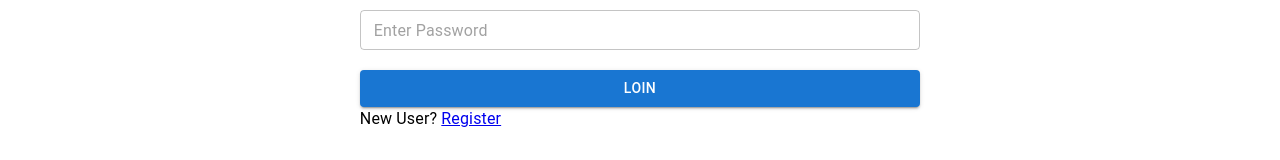
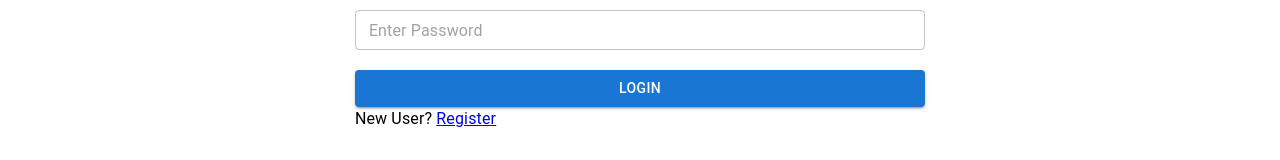
Before and after one commit to mdtahidulislam/pottery-client-side-mern, a React (Create React App) app: page /login in a window 1280 px wide. Shown: the part 206-366 px from the top of the page. Built offline with nearby package versions, Linux system fonts and the light colour scheme.

Commit message:
design register form

```diff
--- a/src/App.js
+++ b/src/App.js
@@ -4,6 +4,7 @@ import './App.css'
 import Login from './Pages/Login/Login';
 import AllPotteries from './Pages/AllPotteries/AllPotteries/AllPotteries';
 import Purchase from './Pages/Purchase/Purchase';
+import Register from './Pages/Register/Register';
 
 function App() {
   return (
@@ -19,6 +20,9 @@ function App() {
           <Route path='/allpotteries'>
             < AllPotteries></AllPotteries>
           </Route>
+          <Route path='/register'>
+            <Register></Register>
+          </Route>
           <Route path='/login'>
             <Login></Login>
           </Route>
--- a/src/Pages/Login/Login.js
+++ b/src/Pages/Login/Login.js
@@ -2,8 +2,7 @@ import { Button, Container, Grid, TextField, Typography } from '@mui/material';
 import React from 'react';
 import Footer from '../Shared/Footer/Footer';
 import Header from '../Shared/Header/Header';
-import { useForm } from 'react-hook-form'
-import { width } from '@mui/system';
+import { useForm } from 'react-hook-form';
 import { Link } from 'react-router-dom';
 
 const Login = () => {
@@ -36,7 +35,7 @@ const Login = () => {
                                 variant='contained'
                                 type='submit'
                                 style={{ width: '100%' }}
-                            >Loin</Button>
+                            >Login</Button>
                         </form>
                         <Typography>New User? <Link to='/register'>Register</Link> </Typography>
                     </Grid>
```
